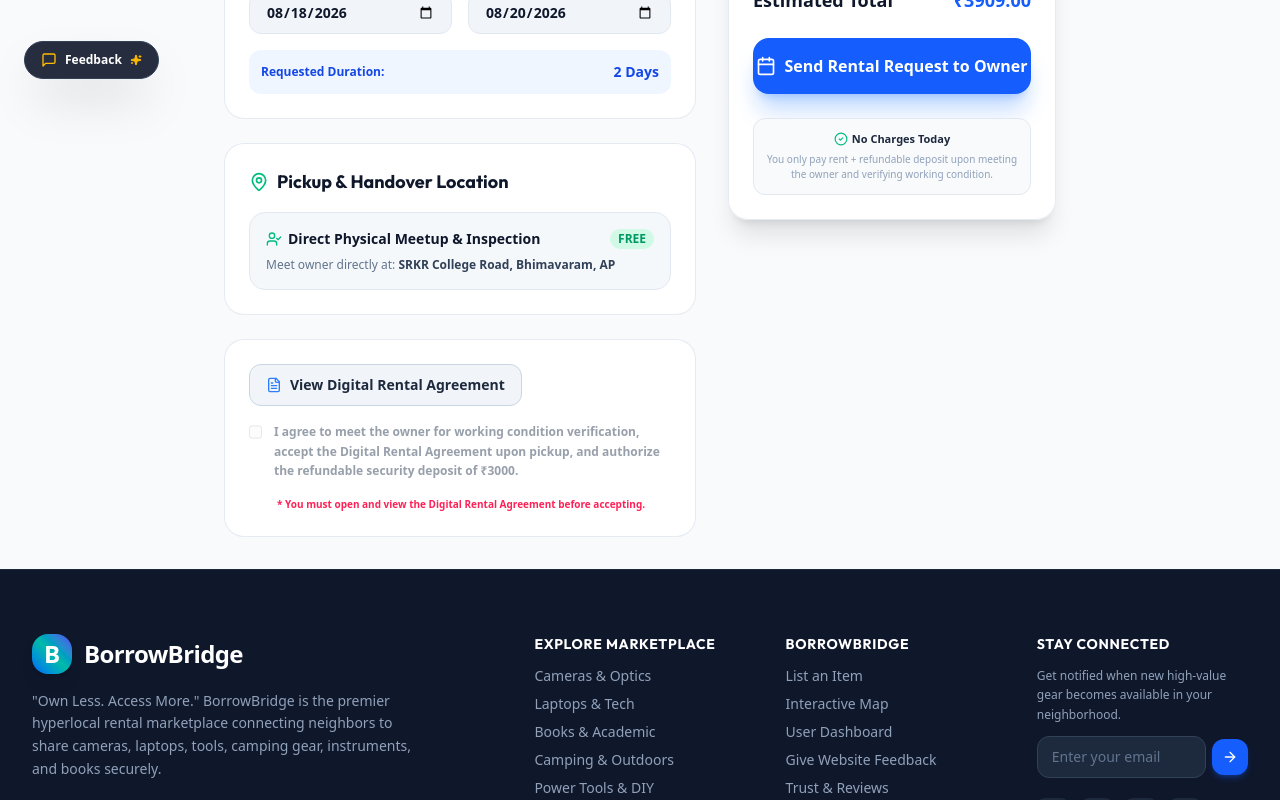
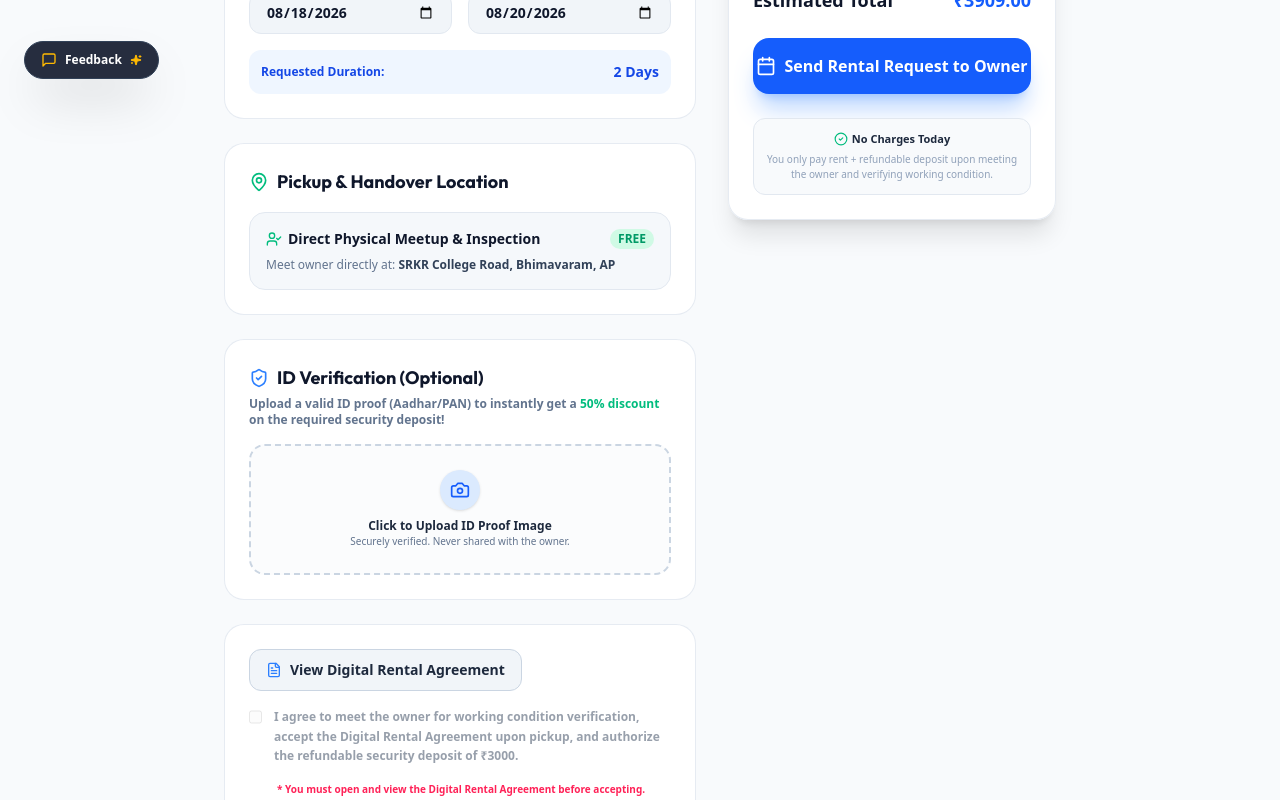
Before and after one commit to saiprasanth03/spark_tank, a React (Vite) app in the folder frontend/: page /book/1 in a window 1280 px wide. Shown: the part 697-1497 px from the top of the page. Built offline with nearby package versions, Linux system fonts and the light colour scheme; no server answers.

Commit message:
feat: add user ID proof upload to booking page for 50% deposit trust discount

```diff
--- a/frontend/src/pages/BookingPage.jsx
+++ b/frontend/src/pages/BookingPage.jsx
@@ -16,7 +16,9 @@
   ClipboardCheck,
   Zap,
   UserCheck,
-  FileText
+  FileText,
+  Upload,
+  Camera
 } from 'lucide-react';
 import toast from 'react-hot-toast';
 
@@ -34,6 +36,7 @@
   const [endDate, setEndDate] = useState('2026-08-20');
   const [deliveryOption, setDeliveryOption] = useState('pickup');
   const [agreedToTerms, setAgreedToTerms] = useState(false);
+  const [idProofBase64, setIdProofBase64] = useState('');
   const [hasViewedAgreement, setHasViewedAgreement] = useState(false);
   const [isAgreementModalOpen, setIsAgreementModalOpen] = useState(false);
   const [isSubmitting, setIsSubmitting] = useState(false);
@@ -46,7 +49,23 @@
 
   const totalRent = item.dailyRent * days;
   const platformFee = 9.00;
-  const estimatedTotal = totalRent + item.deposit + platformFee;
+
+  // 50% Trust Discount on Deposit if ID Proof is uploaded
+  const effectiveDeposit = idProofBase64 ? Math.round(item.deposit * 0.5) : item.deposit;
+
+  const estimatedTotal = totalRent + effectiveDeposit + platformFee;
+
+  const handleIdProofUpload = (e) => {
+    const file = e.target.files[0];
+    if (file && file.type.startsWith('image/')) {
+      const reader = new FileReader();
+      reader.onloadend = () => {
+        setIdProofBase64(reader.result);
+        toast.success('ID Proof securely attached. Deposit reduced by 50%!');
+      };
+      reader.readAsDataURL(file);
+    }
+  };
 
   const handleSendBookingRequest = (e) => {
     e.preventDefault();
@@ -68,9 +87,10 @@
         days,
         dailyRent: item.dailyRent,
         totalRent,
-        deposit: item.deposit,
+        deposit: effectiveDeposit,
         platformFee,
         totalPaid: estimatedTotal,
+        renterIdProof: idProofBase64,
         pickupType: deliveryOption === 'pickup' ? 'Local Self-Pickup' : 'Doorstep Delivery',
         renterName: user?.name || 'Registered Renter',
         renterEmail: user?.email || 'renter@example.com',
@@ -224,6 +244,59 @@
             </div>
           </div>
 
+          {/* ID Verification */}
+          <div className="glass-card p-6 rounded-3xl space-y-4 border border-slate-200/80 dark:border-slate-800">
+            <div className="flex items-start justify-between gap-4">
+              <div>
+                <h3 className="font-bold text-slate-900 dark:text-white text-lg flex items-center gap-2">
+                  <ShieldCheck className="w-5 h-5 text-blue-500" />
+                  ID Verification (Optional)
+                </h3>
+                <p className="text-xs text-slate-500 mt-1 font-semibold">
+                  Upload a valid ID proof (Aadhar/PAN) to instantly get a <span className="text-emerald-500 font-extrabold">50% discount</span> on the required security deposit!
+                </p>
+              </div>
+            </div>
+
+            {idProofBase64 ? (
+              <div className="p-4 rounded-2xl bg-emerald-50/50 dark:bg-emerald-950/20 border border-emerald-200 dark:border-emerald-800 flex items-center justify-between">
+                <div className="flex items-center gap-3">
+                  <div className="w-10 h-10 rounded-xl bg-emerald-100 dark:bg-emerald-900/50 flex items-center justify-center">
+                    <CheckCircle2 className="w-5 h-5 text-emerald-600" />
+                  </div>
+                  <div>
+                    <p className="text-sm font-bold text-slate-900 dark:text-white">ID Proof Verified</p>
+                    <p className="text-[11px] text-emerald-600 font-bold">50% Trust Discount Applied to Deposit!</p>
+                  </div>
+                </div>
+                <button
+                  onClick={() => setIdProofBase64('')}
+                  className="text-xs font-bold text-slate-400 hover:text-rose-500 transition"
+                >
+                  Remove
+                </button>
+              </div>
+            ) : (
+              <label className="p-6 border-2 border-dashed border-slate-300 dark:border-slate-700 rounded-2xl text-center bg-slate-50/50 dark:bg-slate-800/40 hover:bg-slate-100/80 transition cursor-pointer flex flex-col items-center justify-center gap-2 group">
+                <input
+                  type="file"
+                  accept="image/*"
+                  onChange={handleIdProofUpload}
+                  className="hidden"
+                />
+                <div className="w-10 h-10 rounded-full bg-blue-100 dark:bg-blue-950/60 text-blue-600 flex items-center justify-center shadow-sm group-hover:scale-105 transition-transform">
+                  <Camera className="w-5 h-5" />
+                </div>
+                <div>
+                  <p className="text-xs font-bold text-slate-800 dark:text-slate-200">
+                    Click to Upload ID Proof Image
+                  </p>
+                  <p className="text-[10px] text-slate-500">Securely verified. Never shared with the owner.</p>
+                </div>
+              </label>
+            )}
+          </div>
+
           {/* Terms Acceptance */}
           <div className="glass-card p-6 rounded-3xl space-y-4 border border-slate-200/80 dark:border-slate-800">
 
@@ -247,7 +320,7 @@
                 className="mt-0.5 w-4 h-4 text-blue-600 rounded focus:ring-blue-500 disabled:cursor-not-allowed"
               />
               <span className="text-xs text-slate-700 dark:text-slate-300 font-semibold leading-relaxed">
-                I agree to meet the owner for working condition verification, accept the Digital Rental Agreement upon pickup, and authorize the refundable security deposit of ₹{item.deposit}.
+                I agree to meet the owner for working condition verification, accept the Digital Rental Agreement upon pickup, and authorize the refundable security deposit of ₹{effectiveDeposit}.
               </span>
             </label>
             {!hasViewedAgreement && (
@@ -283,12 +356,20 @@
                 <span className="font-extrabold text-slate-900 dark:text-white">₹9.00</span>
               </div>
 
-              <div className="p-3 rounded-2xl bg-emerald-50 dark:bg-emerald-950/40 border border-emerald-200 dark:border-emerald-800 flex justify-between items-center text-xs font-bold text-emerald-800 dark:text-emerald-300">
-                <span className="flex items-center gap-1.5">
+              <div className="p-3 rounded-2xl bg-emerald-50 dark:bg-emerald-950/40 border border-emerald-200 dark:border-emerald-800 flex justify-between items-center text-xs font-bold text-emerald-800 dark:text-emerald-300 relative overflow-hidden">
+                <span className="flex items-center gap-1.5 relative z-10">
                   <ShieldCheck className="w-4 h-4 text-emerald-600" />
                   Refundable Security Deposit:
                 </span>
-                <span className="text-sm font-extrabold">₹{item.deposit}</span>
+                <div className="flex items-center gap-2 relative z-10">
+                  {idProofBase64 && (
+                    <span className="line-through text-emerald-600/50">₹{item.deposit}</span>
+                  )}
+                  <span className="text-sm font-extrabold">₹{effectiveDeposit}</span>
+                </div>
+                {idProofBase64 && (
+                  <div className="absolute inset-0 bg-gradient-to-r from-transparent via-emerald-200/20 to-transparent animate-shimmer" />
+                )}
               </div>
 
               <div className="pt-3 border-t border-slate-200 dark:border-slate-700 flex justify-between items-baseline text-lg font-extrabold text-slate-900 dark:text-white">
```
